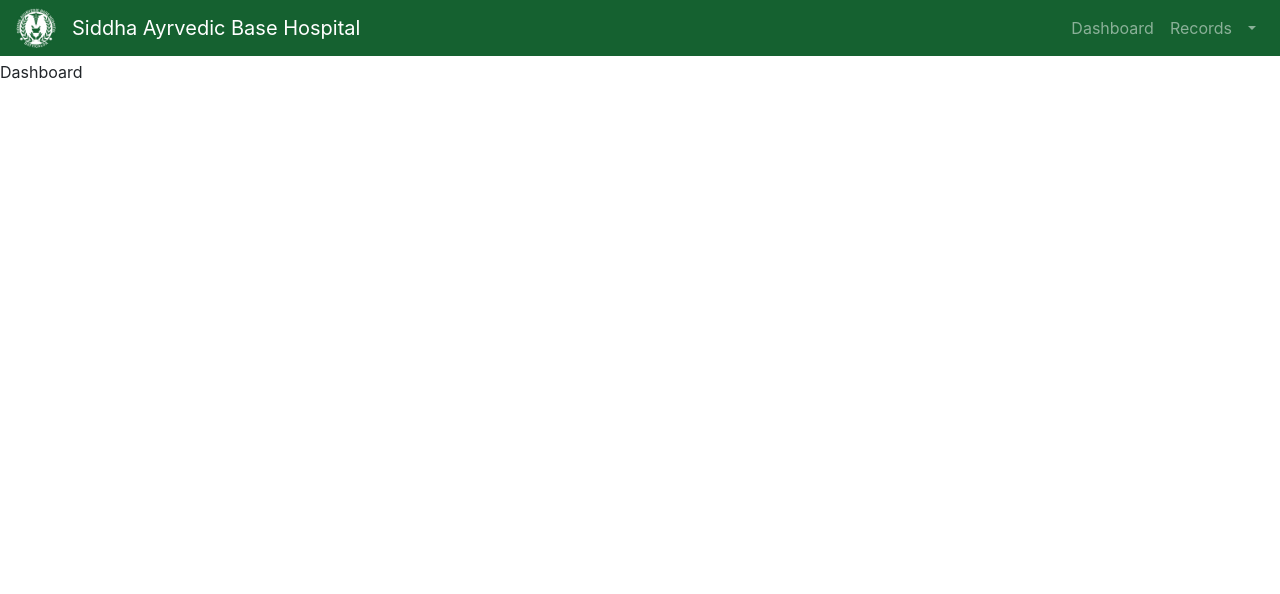
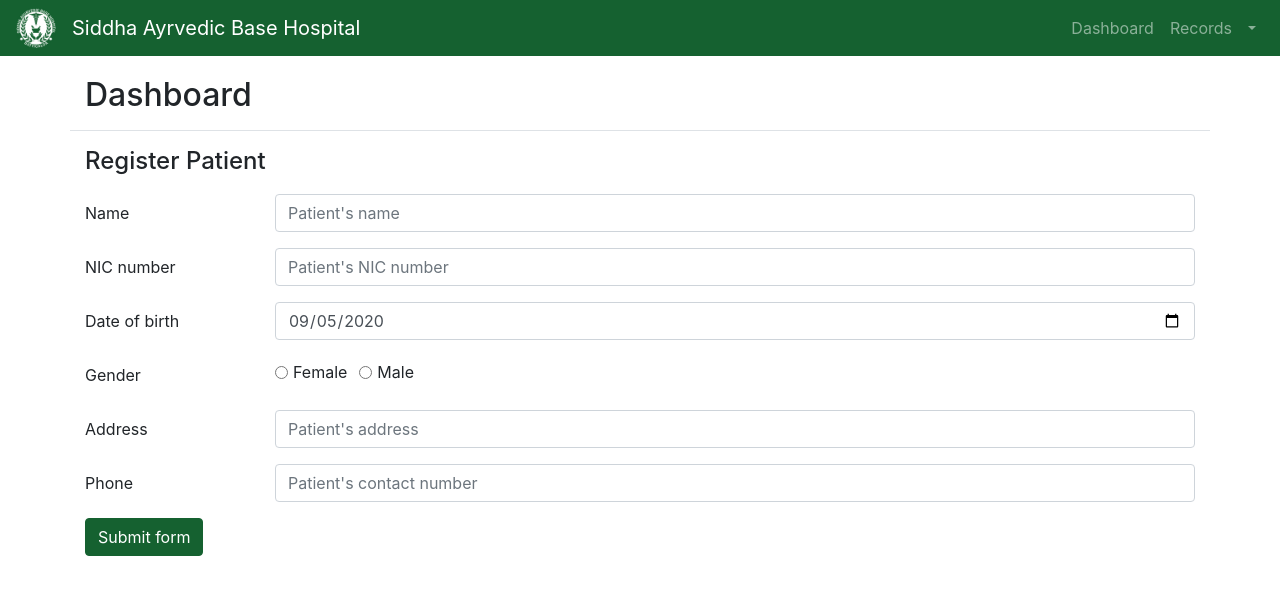
Before and after one commit to Jathu1411/Hosptal-Management-System-, a React (Create React App) app in the folder frontend/: page /opd_tc_dashboard in a window 1280 px wide. Shown: the top 594 px of the page. Built offline with nearby package versions, Linux system fonts and the light colour scheme; no server answers.

Commit message:
added register patient form

```diff
--- a/frontend/package.json
+++ b/frontend/package.json
@@ -8,6 +8,7 @@
     "@testing-library/user-event": "^7.2.1",
     "axios": "^0.20.0",
     "bootstrap": "^4.5.2",
+    "moment": "^2.27.0",
     "node-sass": "^4.14.1",
     "react": "^16.13.1",
     "react-bootstrap": "^1.3.0",
--- /dev/null
+++ b/frontend/src/opd ticket clerk/components/RegisterForm.js
@@ -0,0 +1,199 @@
+import React, { Component } from "react";
+
+//import Container from "react-bootstrap/Container";
+import Form from "react-bootstrap/Form";
+import Row from "react-bootstrap/Row";
+import Col from "react-bootstrap/Col";
+import Button from "react-bootstrap/Button";
+// import DatePicker from "react-datepicker";
+// import "react-datepicker/dist/react-datepicker.css";
+import Moment from "moment";
+
+export default class RegisterForm extends Component {
+  constructor(props) {
+    super(props);
+
+    this.onChangeName = this.onChangeName.bind(this);
+    this.onChangeNic = this.onChangeNic.bind(this);
+    this.onChangeDob = this.onChangeDob.bind(this);
+    this.onChangeGender = this.onChangeGender.bind(this);
+    this.onChangeAddress = this.onChangeAddress.bind(this);
+    this.onChangePhone = this.onChangePhone.bind(this);
+    this.onSubmit = this.onSubmit.bind(this);
+
+    this.state = {
+      name: "",
+      nic: "",
+      dob: new Date(),
+      gender: "",
+      address: "",
+      phone: "",
+    };
+  }
+
+  onChangeName(e) {
+    this.setState({
+      name: e.target.value,
+    });
+  }
+
+  onChangeNic(e) {
+    this.setState({
+      nic: e.target.value,
+    });
+  }
+
+  onChangeDob(e) {
+    this.setState({
+      dob: Moment(e.target.value).toDate(),
+    });
+  }
+
+  onChangeGender(e) {
+    this.setState({
+      gender: e.target.value,
+    });
+  }
+
+  onChangeAddress(e) {
+    this.setState({
+      address: e.target.value,
+    });
+  }
+
+  onChangePhone(e) {
+    this.setState({
+      phone: e.target.value,
+    });
+  }
+
+  onSubmit(e) {
+    e.preventDefault();
+
+    const patient = {
+      name: this.state.name,
+      nic: this.state.nic,
+      dob: this.state.dob,
+      gender: this.state.gender,
+      address: this.state.address,
+      phone: this.state.phone,
+    };
+
+    console.log(patient);
+
+    //window.location = "/opd_tc_dashboard";
+  }
+
+  render() {
+    return (
+      <div>
+        {console.log(this.state.name)}
+        <div style={{ paddingBottom: "10px" }}>
+          <h3 className="h4">Register Patient</h3>
+        </div>
+        <Form onSubmit={this.onSubmit}>
+          <Form.Group as={Row} controlId="formHorizontal">
+            <Form.Label column sm={2}>
+              Name
+            </Form.Label>
+            <Col sm={10}>
+              <Form.Control
+                type="text"
+                placeholder="Patient's name"
+                required
+                onChange={this.onChangeName}
+              />
+            </Col>
+          </Form.Group>
+          <Form.Group as={Row} controlId="formHorizontal">
+            <Form.Label column sm={2}>
+              NIC number
+            </Form.Label>
+            <Col sm={10}>
+              <Form.Control
+                type="text"
+                required
+                placeholder="Patient's NIC number"
+                onChange={this.onChangeNic}
+              />
+            </Col>
+          </Form.Group>
+          <Form.Group as={Row} controlId="formHorizontal">
+            <Form.Label column sm={2}>
+              Date of birth
+            </Form.Label>
+            <Col sm={10}>
+              <input
+                className="form-control"
+                type="date"
+                value={Moment(this.state.dob).format("YYYY-MM-DD")}
+                onChange={this.onChangeDob}
+                id="example-date-input"
+              />
+            </Col>
+          </Form.Group>
+          <fieldset>
+            <Form.Group as={Row} controlId="formHorizontal">
+              <Form.Label column sm={2}>
+                Gender
+              </Form.Label>
+              <Col sm={10}>
+                <div key="inline-radio" className="mt-1">
+                  <Form.Check
+                    inline
+                    label="Female"
+                    type="radio"
+                    required
+                    name="gender"
+                    value="female"
+                    checked={this.state.gender === "female"}
+                    onChange={this.onChangeGender}
+                    id="inline-radio-1"
+                  />
+                  <Form.Check
+                    inline
+                    label="Male"
+                    type="radio"
+                    required
+                    name="gender"
+                    value="male"
+                    checked={this.state.gender === "male"}
+                    onChange={this.onChangeGender}
+                    id="inline-radio-2"
+                  />
+                </div>
+              </Col>
+            </Form.Group>
+          </fieldset>
+          <Form.Group as={Row} controlId="formHorizontal">
+            <Form.Label column sm={2}>
+              Address
+            </Form.Label>
+            <Col sm={10}>
+              <Form.Control
+                type="text"
+                required
+                placeholder="Patient's address"
+                onChange={this.onChangeAddress}
+              />
+            </Col>
+          </Form.Group>
+          <Form.Group as={Row} controlId="formHorizontal">
+            <Form.Label column sm={2}>
+              Phone
+            </Form.Label>
+            <Col sm={10}>
+              <Form.Control
+                type="text"
+                required
+                placeholder="Patient's contact number"
+                onChange={this.onChangePhone}
+              />
+            </Col>
+          </Form.Group>
+          <Button type="submit">Submit form</Button>
+        </Form>
+      </div>
+    );
+  }
+}
--- a/frontend/src/opd ticket clerk/pages/TcDashboard.js
+++ b/frontend/src/opd ticket clerk/pages/TcDashboard.js
@@ -1,12 +1,21 @@
 import React from "react";
 
 import TcNavbar from "../components/TcNavBar";
+import RegisterForm from "../components/RegisterForm";
+import Container from "react-bootstrap/Container";
 
 const TcDashboard = () => {
   return (
     <div>
       <TcNavbar />
-      <div style={{ paddingTop: "60px" }}>Dashboard</div>
+      <div style={{ paddingTop: "60px" }}>
+        <Container className="d-flex justify-content-between felx-wrap flex-md-nowrap align-items-center pt-3 pb-2 mb-3 border-bottom">
+          <h1 className="h2">Dashboard</h1>
+        </Container>
+        <Container>
+          <RegisterForm />
+        </Container>
+      </div>
     </div>
   );
 };
```
Also changed, not shown: 1 other file (tests, documents, lock files or other folders).
